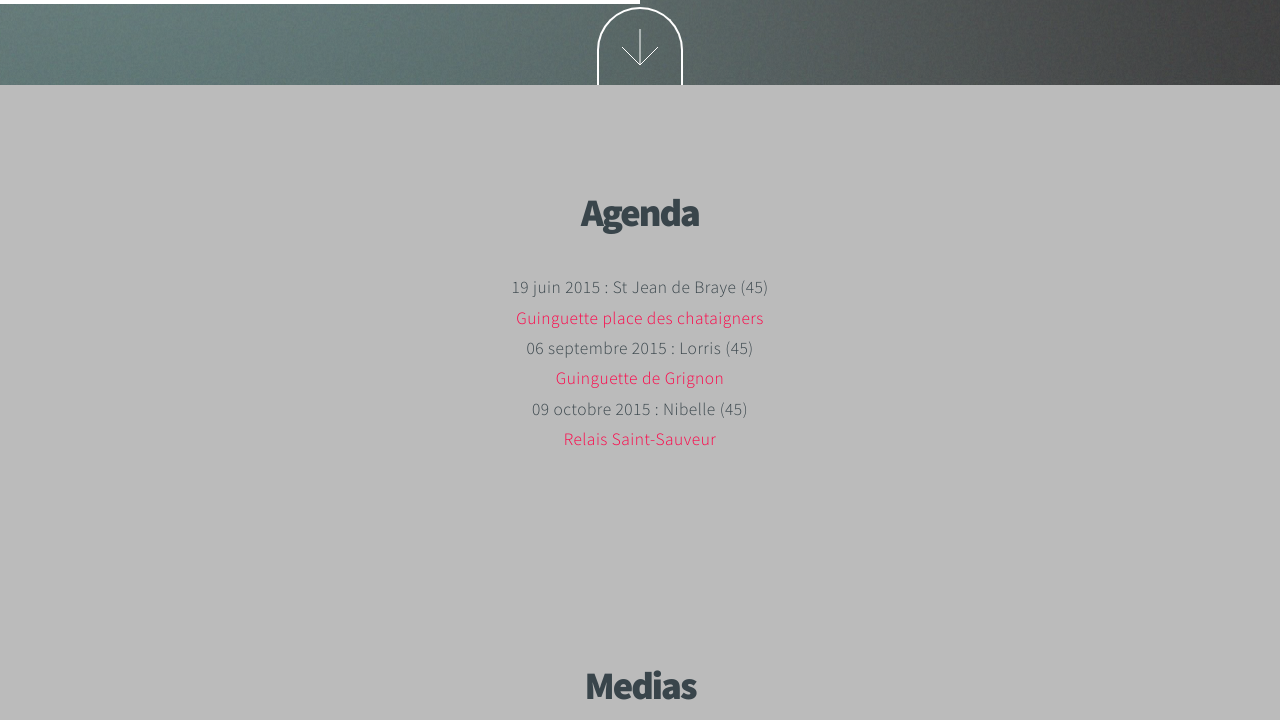
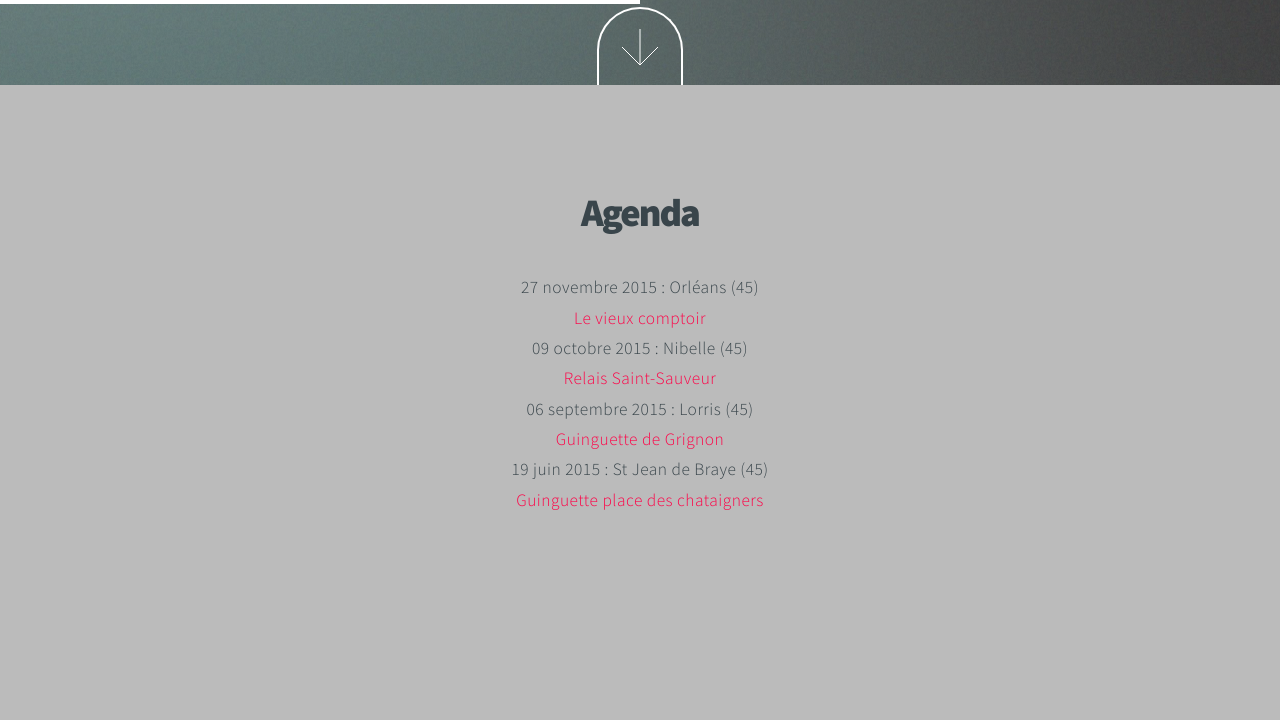
Before and after one commit to denislafont/34awedding, a plain HTML site: page index.html in a window 1280 px wide. Shown: the part 2211-2931 px from the top of the page. Drawn offline with Linux system fonts and the light colour scheme; files whose address does not match are found by name.

Commit message:
MAJ agenda 27 novembre 2015

```diff
--- a/index.html
+++ b/index.html
@@ -111,6 +111,18 @@
 						<h2>Agenda</h2>
 					</header>
 						<p>
+							27 novembre 2015 : Orléans (45)
+						</p>
+  						<p><a href="">Le vieux comptoir</a></p>
+						<p>
+							09 octobre 2015 : Nibelle (45)
+						</p>
+  						<p><a href="">Relais Saint-Sauveur</a></p>
+						<p>
+							06 septembre 2015 : Lorris (45)
+						</p>
+  						<p><a href="">Guinguette de Grignon</a></p>
+						<p>
 							19 juin 2015 : St Jean de Braye (45)
 						</p>
   						<p>
@@ -118,14 +130,8 @@
     						place des chataigners</a>
 						</p>
 						<p></p>
-						<p>
-							06 septembre 2015 : Lorris (45)
-						</p>
-  						<p><a href="">Guinguette de Grignon</a></p>
-						<p>
-							09 octobre 2015 : Nibelle (45)
-						</p>
-  						<p><a href="">Relais Saint-Sauveur</a></p>
+
+
 				</div>
 			</section>
 			<!-- Medias -->
```
Also changed, not shown: 1 other file.
